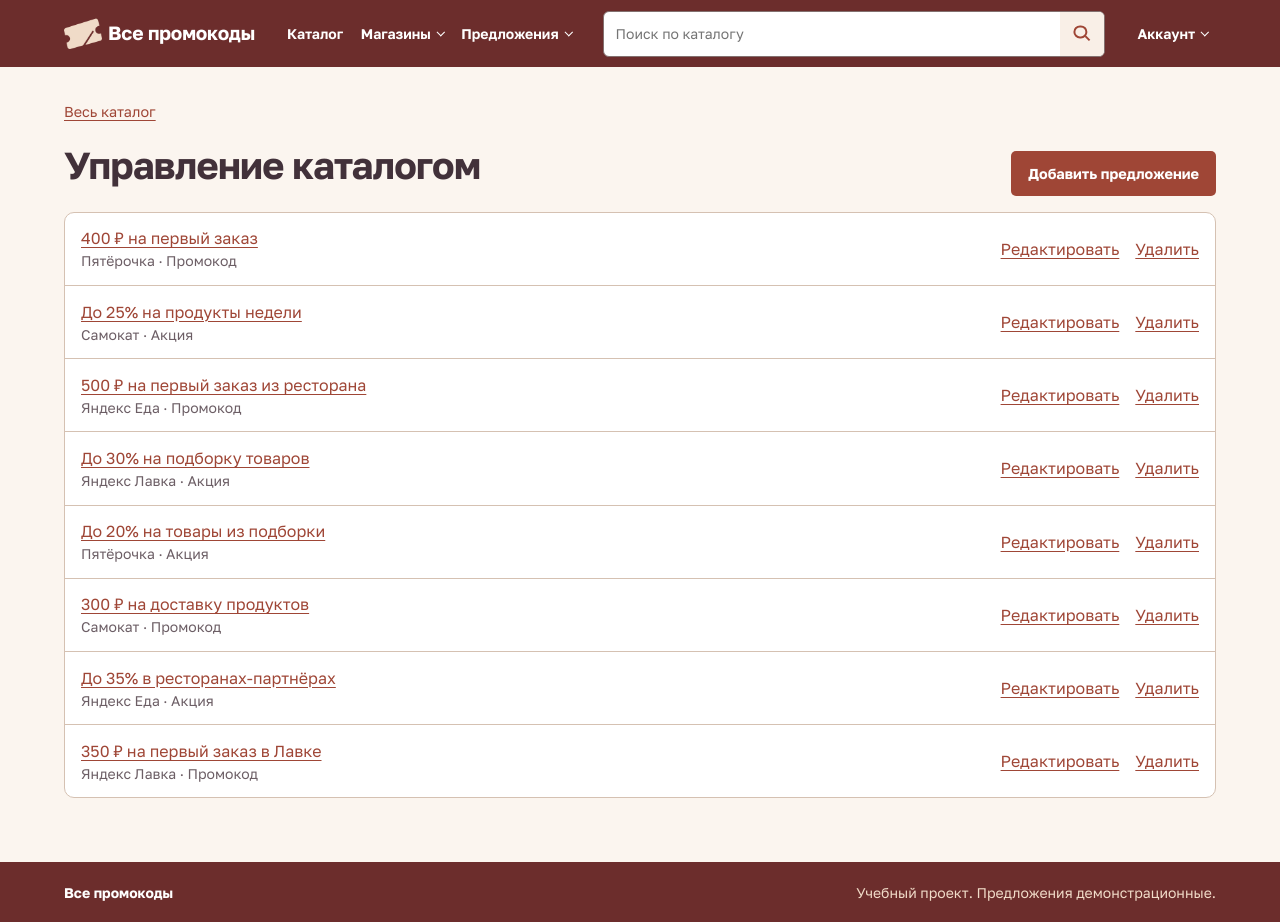
After one commit to VhagarEx/vsepromocodes, a Django app: page /manage/ in a window 1280 px wide. The commit adds this page. Run offline with Django 5.2, Linux system fonts and the light colour scheme; data comes from the database, SQL or seed files in the repository; style sheets or scripts are compiled from the project's sources.

Commit message:
Добавлено управление предложениями

```diff
--- a/config/urls.py
+++ b/config/urls.py
@@ -9,4 +9,9 @@ urlpatterns = [
     path("store.html", views.store_page, name="store-page"),
     path("register.html", views.register, name="register"),
     path("login.html", views.login, name="login"),
+    path("offer/", views.offer_detail, name="offer-detail"),
+    path("manage/", views.offer_management, name="offer-management"),
+    path("manage/new/", views.offer_create, name="offer-create"),
+    path("manage/<int:pk>/edit/", views.offer_edit, name="offer-edit"),
+    path("manage/<int:pk>/delete/", views.offer_delete, name="offer-delete"),
 ]
--- a/promos/views.py
+++ b/promos/views.py
@@ -1,6 +1,8 @@
-from django.shortcuts import render
-from django.views.decorators.http import require_safe
+from django.shortcuts import redirect, render
+from django.urls import reverse
+from django.views.decorators.http import require_http_methods, require_safe
 
+from .forms import OfferForm
 from .models import Offer
 
 
@@ -49,3 +51,60 @@ def register(request):
 @require_safe
 def login(request):
     return render(request, "login.html")
+
+@require_safe
+def offer_detail(request):
+    try:
+        pk = int(request.GET.get("id", ""))
+    except ValueError:
+        return render(request, "offer_not_found.html", status=404)
+
+    offer = Offer.objects.select_related("store").filter(pk=pk).first() if 0 < pk < 2**63 else None
+    if offer is None:
+        return render(request, "offer_not_found.html", status=404)
+
+    return render(request, "offer_detail.html", {
+        "offer": offer,
+        "offers": serialize_offers([offer]),
+    })
+
+
+@require_safe
+def offer_management(request):
+    return render(request, "offer_management.html", {
+        "offers": Offer.objects.select_related("store"),
+    })
+
+
+@require_http_methods(["GET", "POST"])
+def offer_create(request):
+    return edit_form(request, "Добавить предложение")
+
+
+@require_http_methods(["GET", "POST"])
+def offer_edit(request, pk):
+    offer = Offer.objects.filter(pk=pk).first()
+    if offer is None:
+        return render(request, "offer_not_found.html", status=404)
+    return edit_form(request, "Редактировать предложение", offer)
+
+
+def edit_form(request, heading, offer=None):
+    form = OfferForm(request.POST if request.method == "POST" else None, instance=offer)
+    if request.method == "POST" and form.is_valid():
+        saved = form.save()
+        return redirect(reverse("offer-detail", query={"id": saved.pk}))
+    return render(request, "offer_form.html", {"form": form, "heading": heading})
+
+
+@require_http_methods(["GET", "POST"])
+def offer_delete(request, pk):
+    offer = Offer.objects.select_related("store").filter(pk=pk).first()
+    if offer is None:
+        return render(request, "offer_not_found.html", status=404)
+
+    if request.method == "POST":
+        offer.delete()
+        return redirect("offer-management")
+
+    return render(request, "offer_confirm_delete.html", {"offer": offer})
--- /dev/null
+++ b/scripts/detail.js
@@ -0,0 +1,4 @@
+import { offers } from './offers.js';
+import { openOffer } from './offer-dialog.js';
+
+document.querySelector('#show-code').addEventListener('click', () => openOffer(offers[0]));
--- a/scripts/store.js
+++ b/scripts/store.js
@@ -37,6 +37,8 @@ if (!store) {
     row.querySelector('.store-offer-type').textContent = hasCode ? 'Промокод' : 'Акция';
     row.querySelector('.offer-date').textContent = formatExpiry(offer.expires);
     row.querySelector('.store-offer-terms').textContent = offer.terms;
+    const detail = row.querySelector('.store-offer-detail');
+    detail.search = new URLSearchParams({ id: offer.id });
 
     if (hasCode) {
       headline.textContent = offer.title;
--- /dev/null
+++ b/styles/_management.scss
@@ -0,0 +1,71 @@
+@use 'variables' as v;
+
+.entry-panel {
+  display: grid;
+  gap: .85rem;
+  max-width: 50rem;
+  padding: clamp(1rem, 4vw, 1.75rem);
+  border: 1px solid v.$line;
+  border-radius: v.$radius;
+  background: v.$surface;
+  overflow-wrap: anywhere;
+}
+
+.entry-meta { color: v.$muted; font-size: .875rem; }
+
+.entry-actions {
+  display: flex;
+  flex-wrap: wrap;
+  align-items: center;
+  gap: .55rem 1rem;
+}
+
+.management-list {
+  margin: 1rem 0 0;
+  padding: 0;
+  border: 1px solid v.$line;
+  border-radius: v.$radius;
+  background: v.$surface;
+  list-style: none;
+
+  li {
+    display: flex;
+    justify-content: space-between;
+    align-items: center;
+    flex-wrap: wrap;
+    gap: .55rem 1.5rem;
+    padding: .85rem 1rem;
+    overflow-wrap: anywhere;
+  }
+
+  li + li { border-top: 1px solid v.$line; }
+}
+
+.management-form {
+  select, textarea {
+    width: 100%;
+    padding: .55rem .7rem;
+    border: 1px solid v.$input-line;
+    border-radius: 6px;
+    background: v.$surface;
+    color: v.$ink;
+    font: inherit;
+  }
+
+  textarea { resize: vertical; }
+  .form-error { margin: 0; padding-inline-start: 1.15rem; }
+}
+
+.store-offer-links {
+  display: flex;
+  flex-wrap: wrap;
+  align-items: flex-start;
+  justify-content: space-between;
+  gap: .5rem 1rem;
+  padding: .5rem .95rem;
+  border-top: 1px solid v.$line;
+  font-size: .9rem;
+
+  .store-offer-details { padding: 0; border: 0; }
+  .store-offer-details[open] { flex: 1 0 100%; }
+}
--- a/styles/main.scss
+++ b/styles/main.scss
@@ -8,3 +8,4 @@
 @use 'components/form';
 @use 'components/dialog';
 @use 'store';
+@use 'management';
--- a/templates/catalog.html
+++ b/templates/catalog.html
@@ -4,8 +4,9 @@
 {% block scripts %}<script type="module" src="{% static 'scripts/catalog.js' %}"></script>{% endblock %}
 {% block main %}
   <main id="main" class="container page">
-    <section class="directory-intro">
+    <section class="directory-intro section-heading">
       <h1>Каталог предложений</h1>
+      <a href="{% url 'offer-management' %}">Управление каталогом</a>
     </section>
     <div class="directory" data-directory="catalog">
       <aside class="store-sidebar">
--- /dev/null
+++ b/templates/offer_management.html
@@ -0,0 +1,27 @@
+{% extends 'base.html' %}
+{% block title %}Управление каталогом — Все промокоды{% endblock %}
+{% block main %}
+  <main id="main" class="container page">
+    <a class="store-back" href="{% url 'catalog' %}">Весь каталог</a>
+    <div class="section-heading">
+      <h1>Управление каталогом</h1>
+      <a class="button" href="{% url 'offer-create' %}">Добавить предложение</a>
+    </div>
+    <ul class="management-list">
+      {% for offer in offers %}
+        <li>
+          <div>
+            <a href="{% url 'offer-detail' %}?id={{ offer.pk }}">{{ offer.display_title }}</a>
+            <p class="entry-meta">{{ offer.store.name }} · {{ offer.get_type_display }}</p>
+          </div>
+          <div class="entry-actions">
+            <a href="{% url 'offer-edit' offer.pk %}">Редактировать</a>
+            <a href="{% url 'offer-delete' offer.pk %}">Удалить</a>
+          </div>
+        </li>
+      {% empty %}
+        <li>Предложений пока нет.</li>
+      {% endfor %}
+    </ul>
+  </main>
+{% endblock %}
```
Also changed, not shown: promos/forms.py (added, +19 -0 lines), templates/offer_confirm_delete.html (added, +15 -0 lines), templates/offer_detail.html (added, +33 -0 lines), templates/offer_form.html (added, +30 -0 lines), templates/offer_not_found.html (added, +11 -0 lines), templates/store.html (+7 -4 lines).
